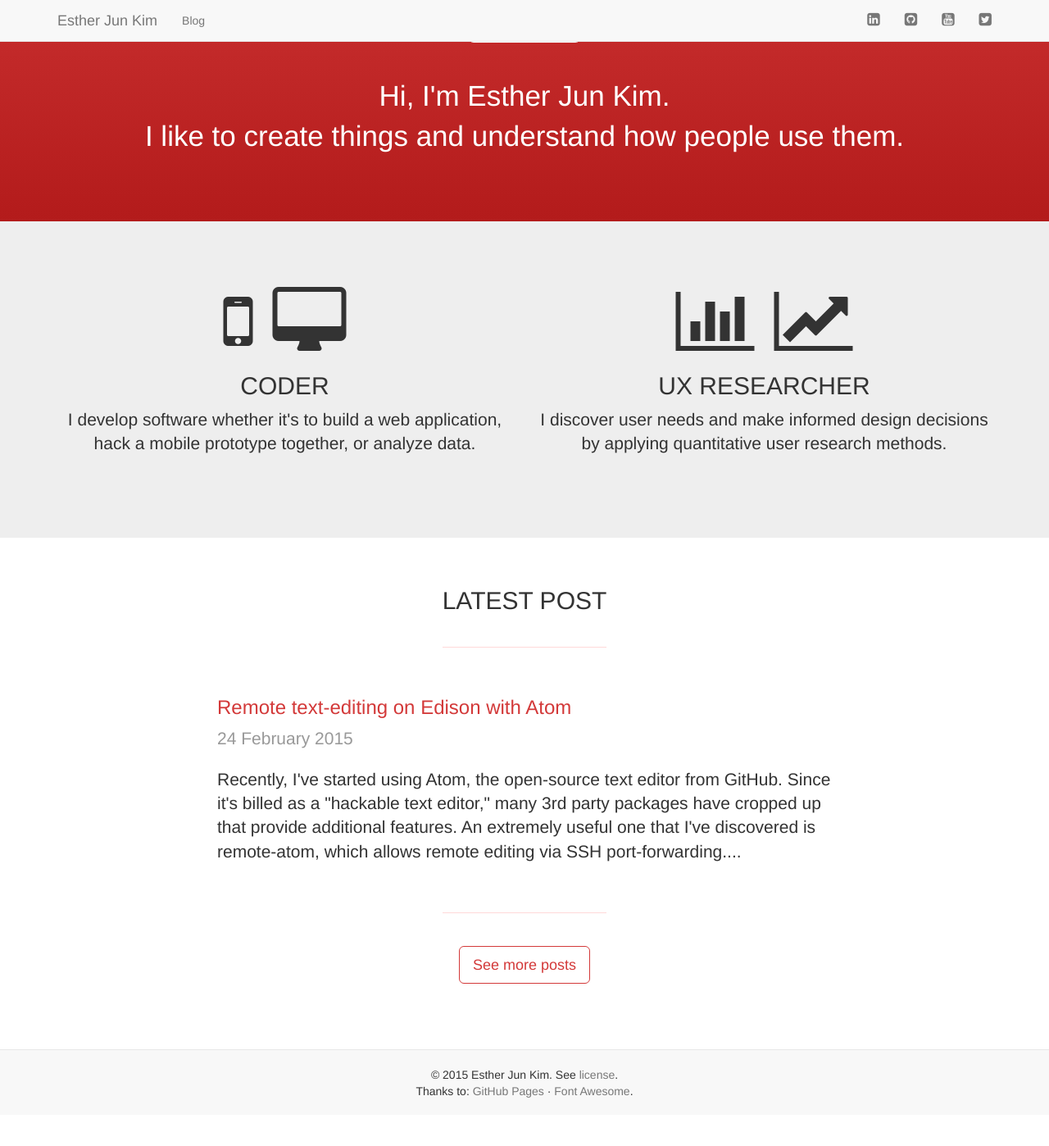
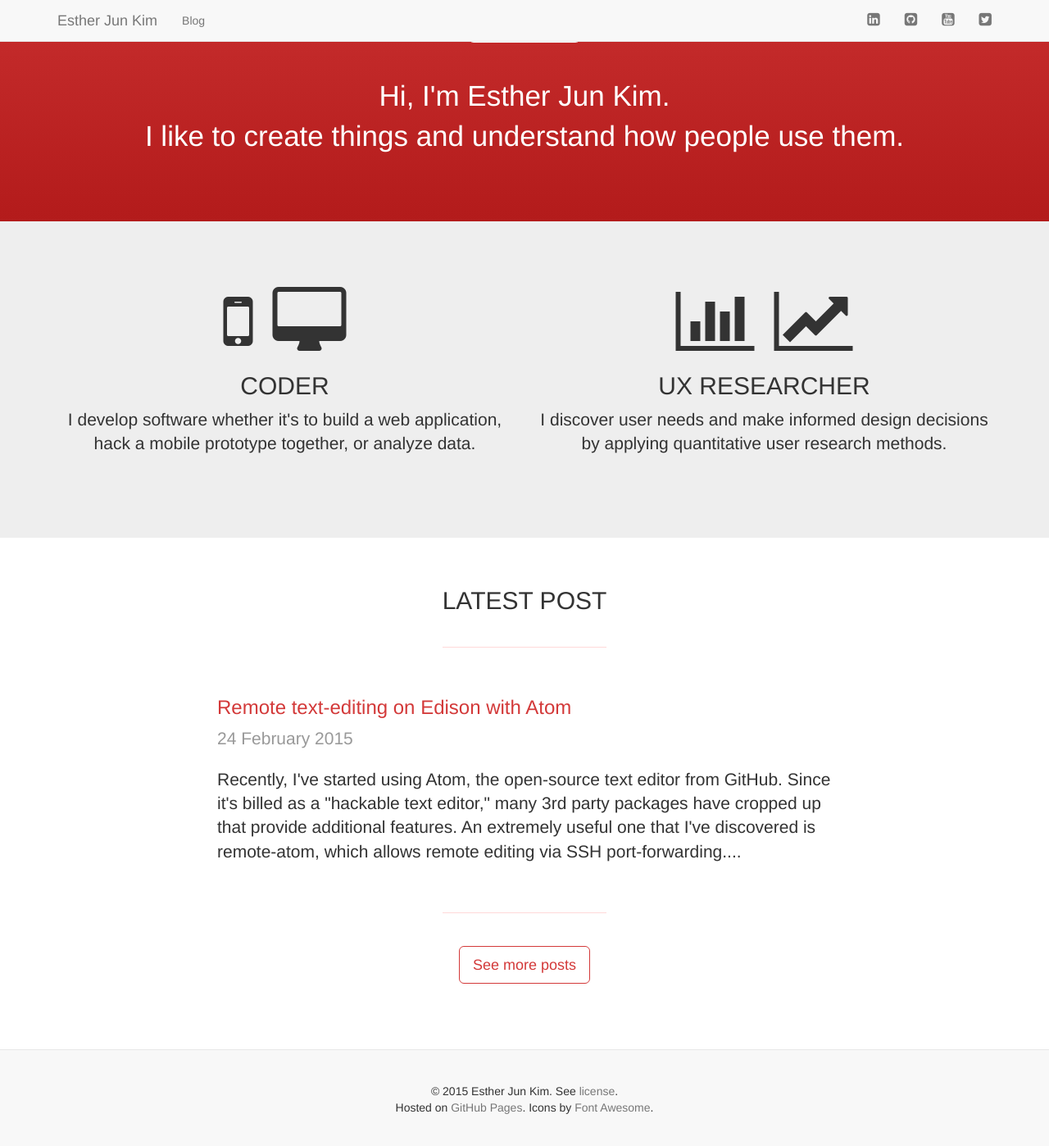
Before and after one commit to estherjk/estherjk.github.io, a Jekyll site: the page built from index.html, in a window 1280 px wide and 1400 px high, scrolled down 218 px. Shown: the whole window at 82% size. Built offline with Jekyll 4.4.1, drawn with Linux system fonts in a browser that asks for light colours; nearby versions of some CDN libraries; before the commit the page ends 1578 px from its top, so only the background shows below that; grey boxes are pictures that could not be loaded.

Commit message:
Update footer

```diff
--- a/_includes/footer.html
+++ b/_includes/footer.html
@@ -5,7 +5,8 @@
       See <a href="https://github.com/drejkim/drejkim.github.io/blob/master/LICENSE.md" target="_blank">license</a>.
     </p>
     <p>
-      Thanks to: <a href="https://pages.github.com" target="_blank">GitHub Pages</a> &middot; <a href="http://fontawesome.io" target="_blank">Font Awesome</a>.
+      Hosted on <a href="https://pages.github.com" target="_blank">GitHub Pages</a>.
+      Icons by <a href="http://fontawesome.io" target="_blank">Font Awesome</a>.
     </p>
   </div>
 </div>
--- a/styles/site.css
+++ b/styles/site.css
@@ -14,7 +14,7 @@ body {
   height: auto !important;
   height: 100%;
   /* Negative indent footer by it's height */
-  margin: 0 auto -80px;
+  margin: 0 auto -120px;
 }
 
 #wrap-content {
@@ -25,12 +25,12 @@ body {
 /* Set the fixed height of the footer here */
 #push,
 #footer {
-  height: 80px;
+  height: 120px;
 }
 
 #footer {
-  padding-top: 20px;
-  padding-bottom: 20px;
+  padding-top: 40px;
+  padding-bottom: 40px;
   text-align: center;
   border-top: 1px solid #e7e7e7;
   background-color: #f8f8f8;
```
